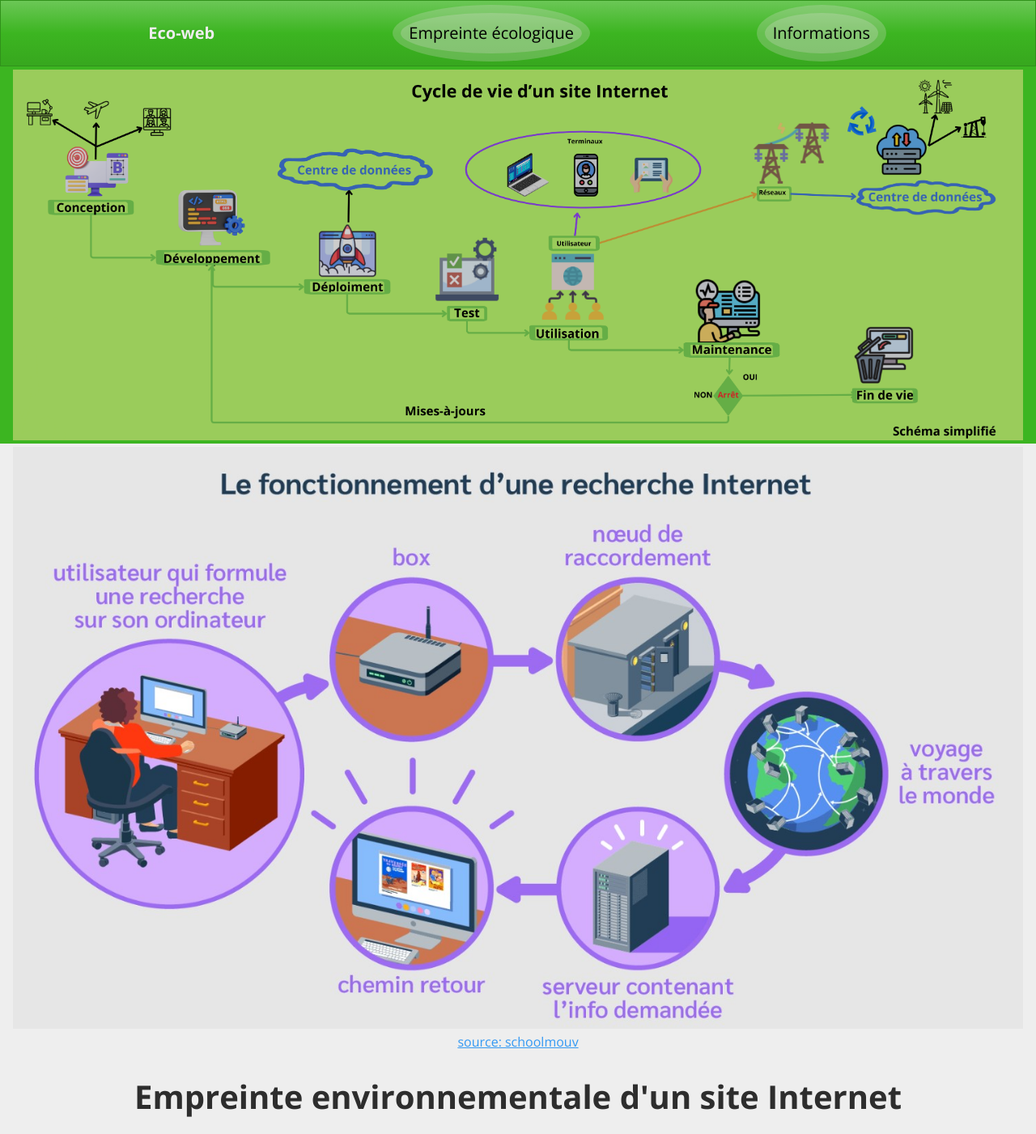
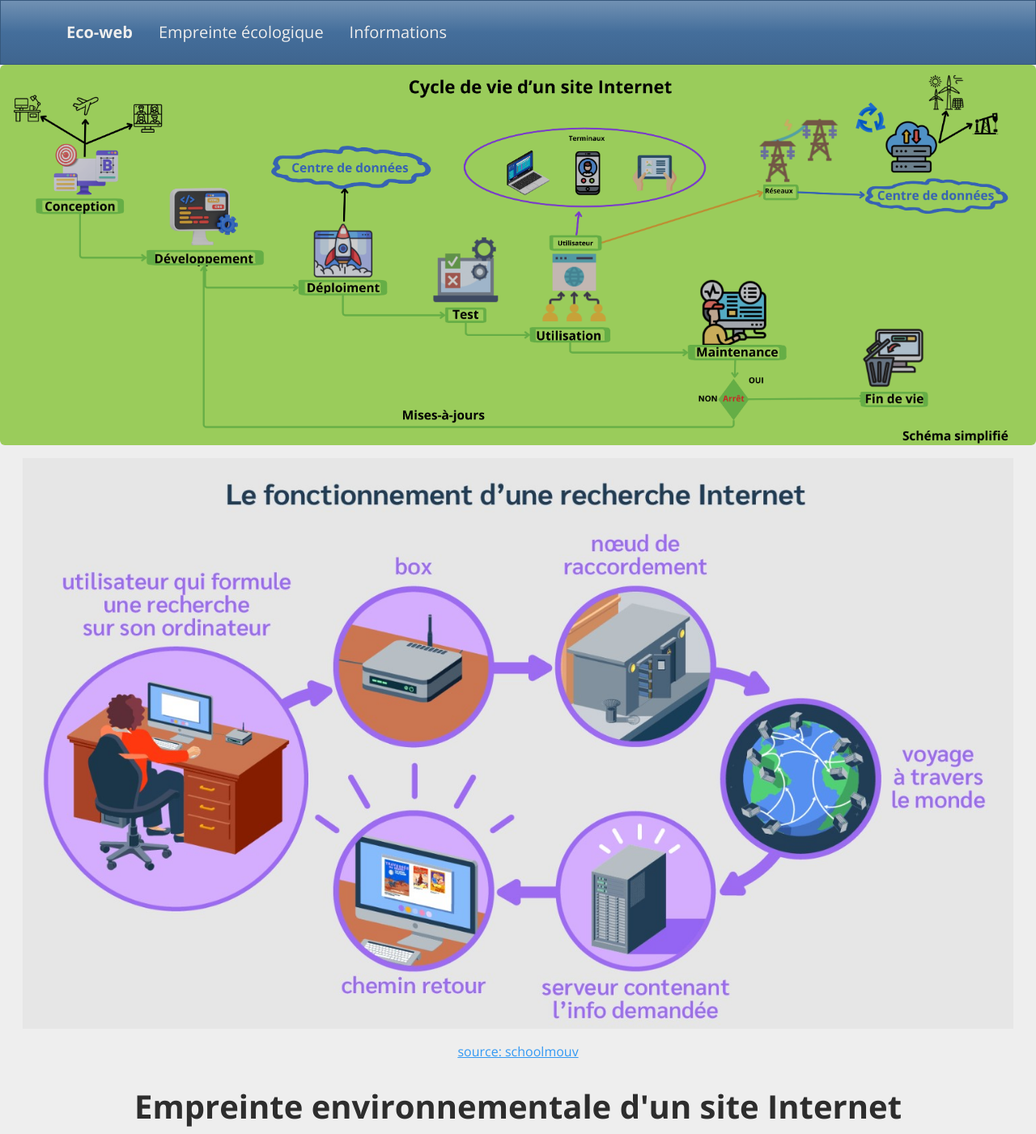
Before and after one commit to Froma91/Environmental-footprint-, a Vue app: page / in a window 1280 px wide. Shown: the top 1401 px of the page at 81% size. Built offline with nearby package versions, Linux system fonts and the light colour scheme; grey boxes are pictures that could not be loaded.

Commit message:
improved navbar

```diff
--- a/src/components/NavComp.vue
+++ b/src/components/NavComp.vue
@@ -1,28 +1,34 @@
 <template>
-  <nav class="navbar navbar-expand-lg bg-success">
-    <div class="container justify-content-around">
+  <nav class="navbar navbar-expand-lg bg-primary">
+    <div class="container text-light justify-content-between">
       <router-link to="/" class="navbar-brand text-light fw-bold">Eco-web</router-link>
-      <router-link to="/" class="nav-link active" aria-current="page">
-        <a class="text-black nav-link active fs-5">Empreinte écologique</a>
-      </router-link>
-
-      <router-link to="/empreinte" class="nav-link"
-        ><a class="text-black nav-link fs-5">Informations</a>
-      </router-link>
+      <button
+        class="navbar-toggler"
+        type="button"
+        data-bs-toggle="collapse"
+        data-bs-target="#navbarNav"
+        aria-controls="navbarNav"
+        aria-expanded="false"
+        aria-label="Toggle navigation"
+      >
+        <span class="navbar-toggler-icon"></span>
+      </button>
+      <div class="collapse navbar-collapse" id="navbarNav">
+        <ul class="navbar-nav me-auto">
+          <li class="nav-item">
+            <router-link to="/" class="nav-link active" aria-current="page">
+              <a class="text-light text-center nav-link active fs-5">Empreinte écologique</a>
+            </router-link>
+          </li>
+          <li class="nav-item">
+            <router-link to="/empreinte" class="nav-link"
+              ><a class="text-light text-center nav-link fs-5">Informations</a>
+            </router-link>
+          </li>
+        </ul>
+      </div>
     </div>
   </nav>
 </template>
 
-<style scoped>
-.nav-link {
-  color: rgb(23, 19, 19);
-  font-size: 1em;
-  background-color: rgba(229, 223, 223, 0.246);
-  padding: 0.5em;
-  border-radius: 50%;
-  margin: 0.1em;
-}
-.navbar {
-  padding: 0.2em 1rem;
-}
-</style>
+<style scoped></style>
--- a/src/views/HomeView.vue
+++ b/src/views/HomeView.vue
@@ -1,8 +1,8 @@
 <template>
   <div class="container-fluid">
-    <div class="row text-bg-success p-1">
+    <div class="row text-bg-light">
       <img
-        class="img-fluid"
+        class="img-fluid p-0 text-center rounded mx-auto d-block"
         src="/src/assets/images/cycle_de_vie_siteweb.png"
         alt="cycle de vie d'un site Internet"
         style="filter: brightness(0.8); max-width: 2500px; max-height: 800px"
@@ -13,7 +13,7 @@
     <div class="row text-bg-light text-center">
       <div>
         <img
-          class="img-fluid p-1"
+          class="img-fluid p-3"
           src="/src/assets/images/fonctionnementRechercheInternet.png"
           alt="fonctionnement d'un moteur de recherche"
         />
@@ -91,10 +91,10 @@
             </p>
             <a href="https://www.ipcc.ch/">source: IPCC</a>
           </div>
-          <div class="col-md-5">
+          <div class="row p-0 col-md-5 order-md-1">
             <img
               id="img1"
-              class="rounded mx-auto d-block"
+              class="img-fluid mx-auto d-block"
               alt="image_impact"
               src="/src/assets/images/img_impact.png"
             />
@@ -123,7 +123,7 @@
             </p>
             <a href="https://www.ipcc.ch/">source: IPCC</a>
           </div>
-          <div class="col-md-5 order-md-1">
+          <div class="row p-0 col-md-5 order-md-1">
             <img
               class="rounded mx-auto d-block"
               alt="image2"
@@ -151,18 +151,17 @@
             </p>
             <a href="https://fr.wikipedia.org/wiki/Limites_plan%C3%A9taires">source: wikipedia</a>
           </div>
-          <div class="col-md-5">
+          <div class="row p-0 col-md-5 order-md-1">
             <img
               id="img1"
-              class="rounded mx-auto d-block"
+              class="img-fluid mx-auto d-block"
               alt="image4"
               src="/src/assets/images/limites_planetaires.png"
             />
           </div>
         </div>
         <hr class="featurette-divider" />
-
-        <div class="row featurette">
+        <div class="row p-3">
           <div class="col-md-7 order-md-2">
             <h2 class="featurette-heading">
               Voici quelques outils en ligne pour obtenir une estimation de l'empreinte carbone de
@@ -174,9 +173,9 @@
               employées ne sont pas toujours clairement expliquées.
             </p>
           </div>
-          <div class="col-md-5 order-md-1">
+          <div class="row p-0 col-md-5 order-md-1">
             <img
-              class="rounded mx-auto d-block"
+              class="mx-auto d-block"
               alt="image5"
               id="img1"
               src="/src/assets/images/eco_label.png"
```
Also changed, not shown: src/assets/images/cycle_de_vie_siteweb.png.
